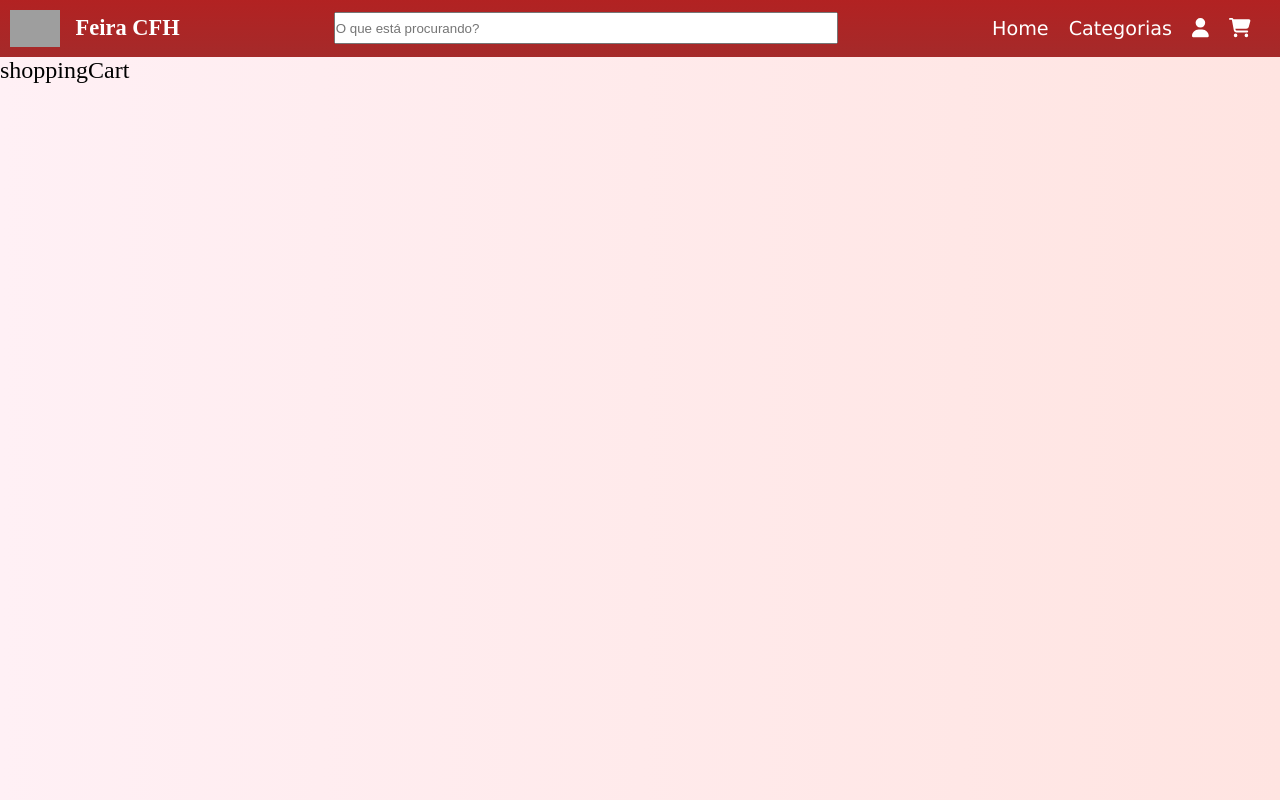
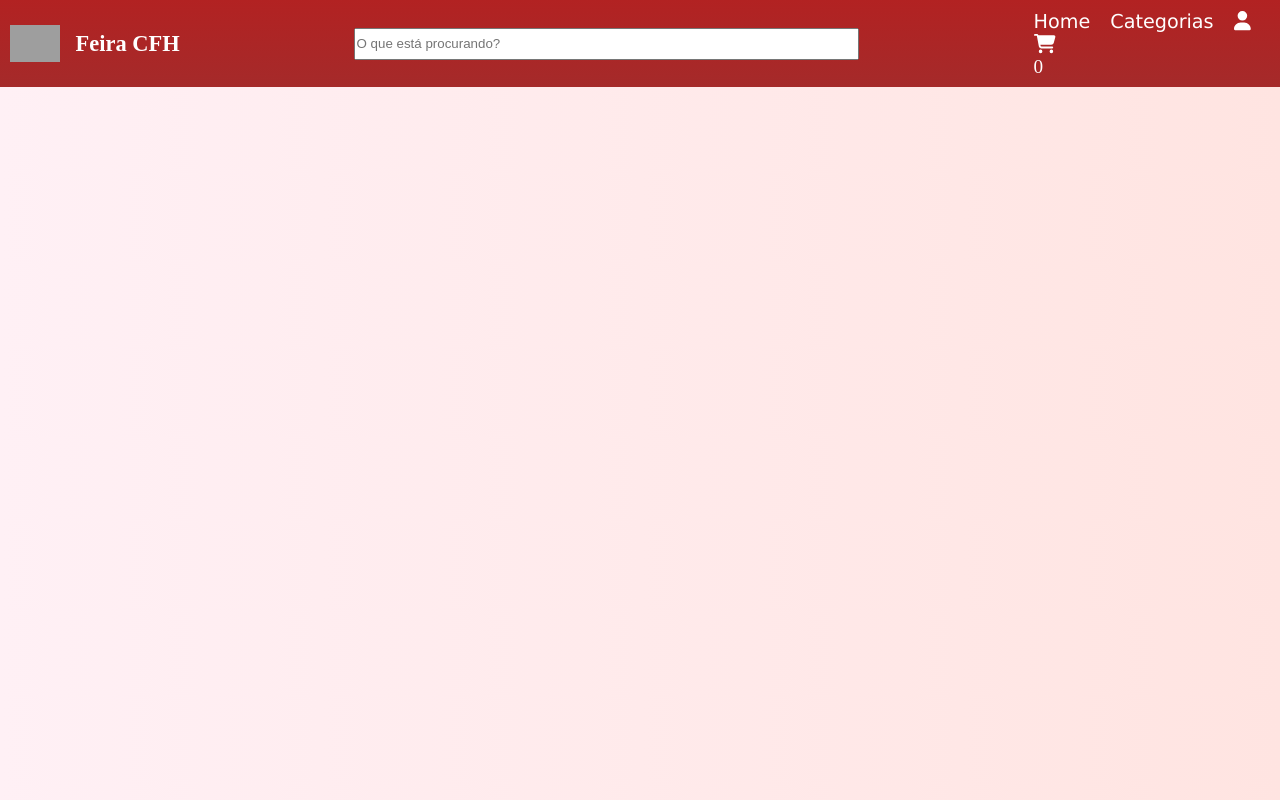
Before and after one commit to RoneyCh/ecommerce, a React (Create React App) app: page /carrinho in a window 1280 px wide. Built offline with nearby package versions, Linux system fonts and the light colour scheme; grey boxes are pictures that could not be loaded.

Commit message:
add to cart

```diff
--- a/src/components/Nav.tsx
+++ b/src/components/Nav.tsx
@@ -1,9 +1,13 @@
-import React from 'react'
+import React, { useContext } from 'react'
 import { Link } from 'react-router-dom'
 import { FontAwesomeIcon } from "@fortawesome/react-fontawesome";
 import { faShoppingCart, faUser } from '@fortawesome/free-solid-svg-icons';
+import { CartContext } from '../contexts/CartContext';
+
 
 export const Nav:React.FC = () =>{
+
+  const { cart } = useContext(CartContext);
 
   return (
     <div>
@@ -17,7 +21,10 @@ export const Nav:React.FC = () =>{
                 <Link to={'/'}>Home</Link>
                 <Link to={'/categorias'}>Categorias</Link>
                 <Link to={'/produtos'}><FontAwesomeIcon icon={faUser}/></Link>
-                <Link to={'/carrinho'}><FontAwesomeIcon icon={faShoppingCart}/></Link>
+                <div>
+                  <Link to={'/carrinho'}><FontAwesomeIcon icon={faShoppingCart}/></Link>
+                <p>{cart.length - 1}</p>
+                </div>
             </div>
         </header>
     </div>
--- a/src/components/shoppingCart.tsx
+++ b/src/components/shoppingCart.tsx
@@ -1,8 +1,11 @@
-import React from 'react'
+import React, { useContext } from 'react'
+import { CartContext } from '../contexts/CartContext'
 
 export const ShoppingCart:React.FC = () => {
 
+  const { cart } = useContext(CartContext);
+  console.log(cart)
   return (
-    <div>shoppingCart</div>
+    <div>{cart.map(item => item.nome)}</div>
   )
 }
--- a/src/contexts/CartContext.tsx
+++ b/src/contexts/CartContext.tsx
@@ -11,9 +11,8 @@ type childrenP = {
 
 const CartContextProps = {
     cartHandler: (nome:string, preco:string, id: number) => {},
-    cart: [{}]
+    cart: [{nome: '', preco: '', id: 1111}]
 }
-
 
 
 export const CartContext = createContext(CartContextProps);
@@ -21,7 +20,7 @@ export const CartContext = createContext(CartContextProps);
 
 export default function CartProvider({ children }:childrenP){
 
-    const [cart, setCart] = useState<cartProps[]>([])
+    const [cart, setCart] = useState(CartContextProps.cart)
 
     const cartHandler = (nome: string, preco: string, id: number) => {
         const item = {nome, preco, id}
--- a/src/pages/productListPage.tsx
+++ b/src/pages/productListPage.tsx
@@ -28,6 +28,7 @@ export const ProductListPage: React.FC<DataProdProps> = ({
     prod.categorias.find((x) => x.toString() === id.id)
   );
   const nomeCat = dataCat.filter((cat) => cat.id.toString() === id.id);
+  //context
   const { cartHandler } = useContext(CartContext);
 
   return (
```
